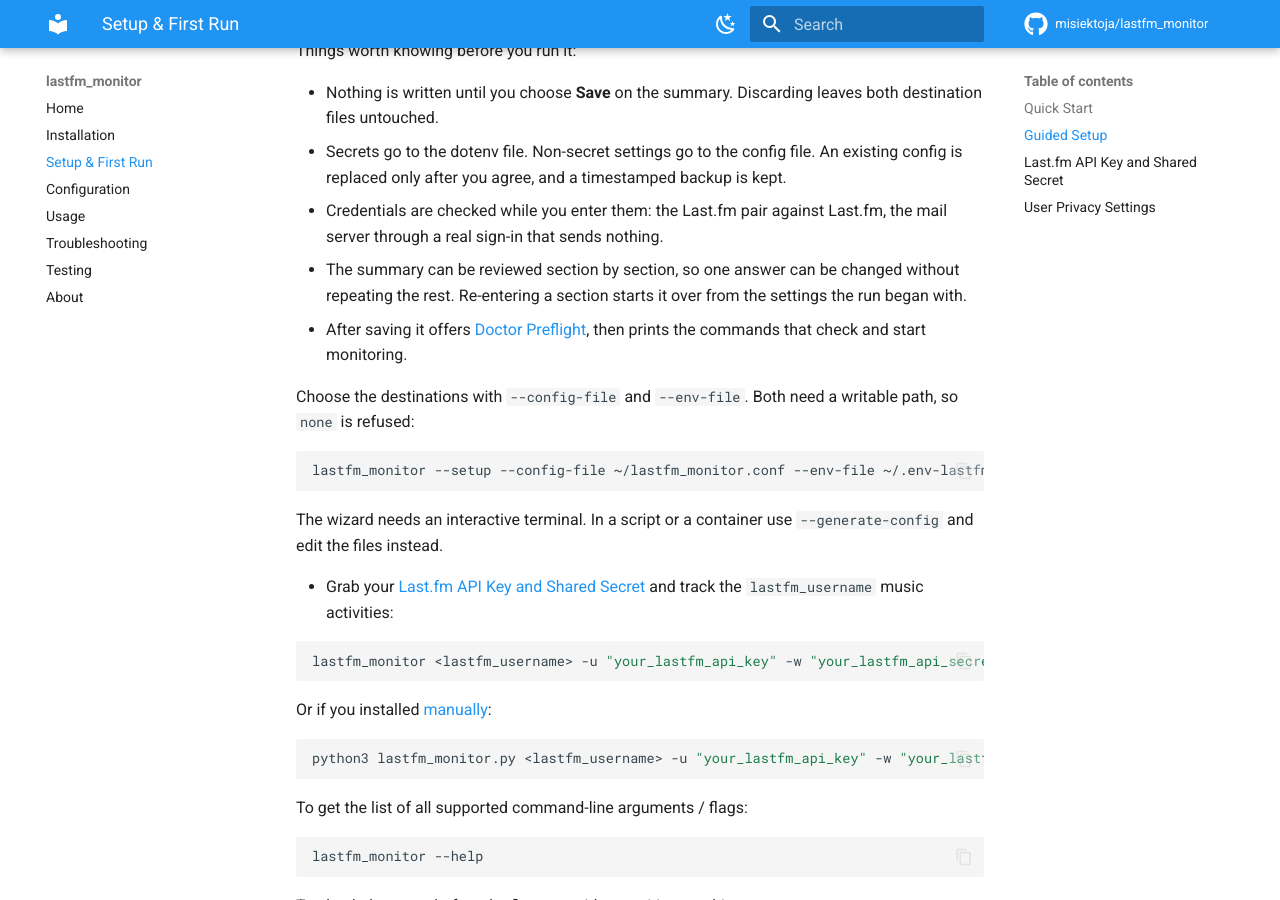
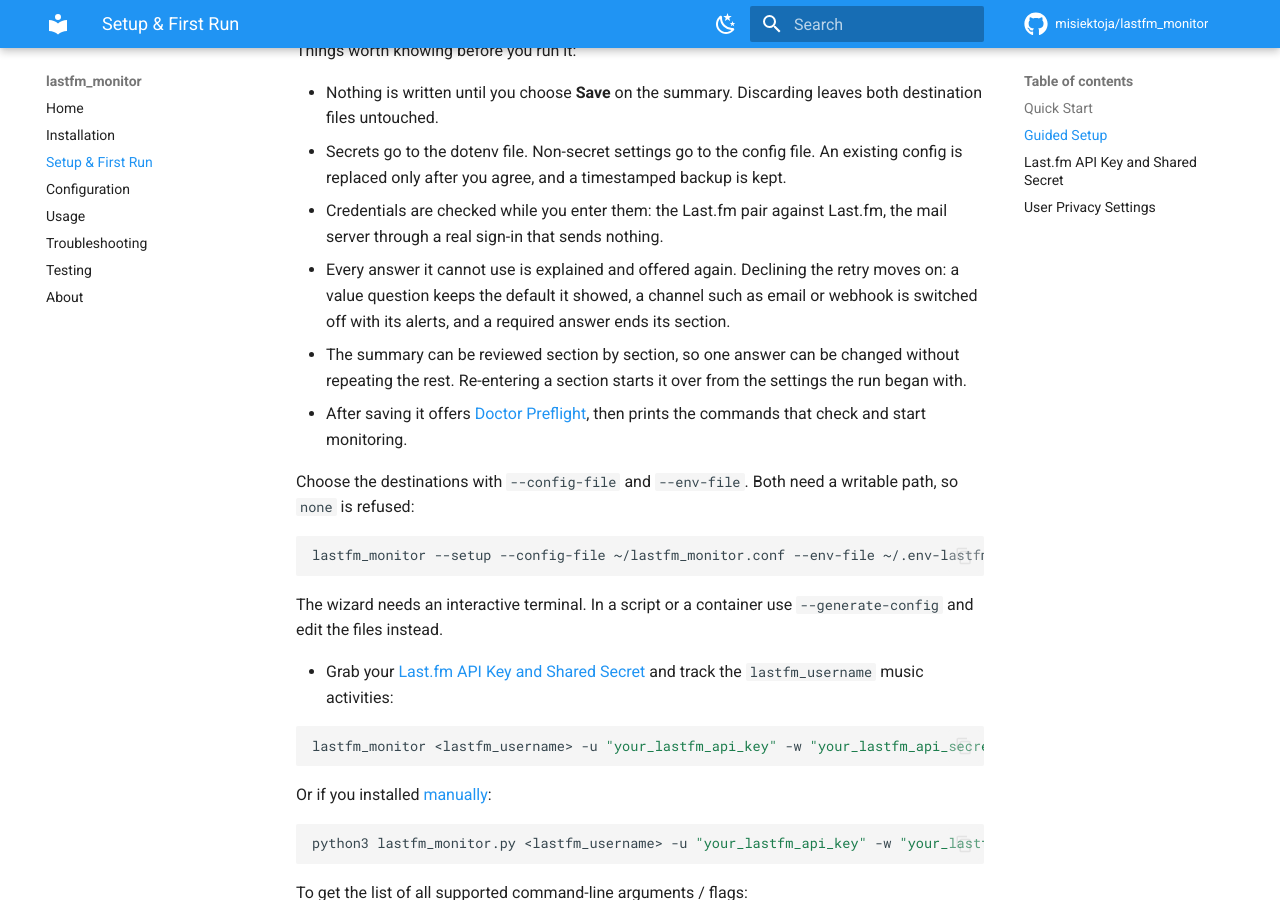
Before and after one commit to misiektoja/lastfm_monitor, an MkDocs documentation site: the page built from docs/setup-and-first-run.md, in a window 1280 px wide and 900 px high, scrolled down 581 px. Built offline with MkDocs 1.6.1 and Material for MkDocs 9.7.7, drawn with Linux system fonts in a browser that asks for light colours; comment, search, counter and statistics services are not loaded.

Commit message:
docs(setup): note what declining a wizard retry keeps

```diff
--- a/docs/setup-and-first-run.md
+++ b/docs/setup-and-first-run.md
@@ -24,6 +24,7 @@ Things worth knowing before you run it:
 - Nothing is written until you choose **Save** on the summary. Discarding leaves both destination files untouched.
 - Secrets go to the dotenv file. Non-secret settings go to the config file. An existing config is replaced only after you agree, and a timestamped backup is kept.
 - Credentials are checked while you enter them: the Last.fm pair against Last.fm, the mail server through a real sign-in that sends nothing.
+- Every answer it cannot use is explained and offered again. Declining the retry moves on: a value question keeps the default it showed, a channel such as email or webhook is switched off with its alerts, and a required answer ends its section.
 - The summary can be reviewed section by section, so one answer can be changed without repeating the rest. Re-entering a section starts it over from the settings the run began with.
 - After saving it offers [Doctor Preflight](troubleshooting.md#doctor-preflight), then prints the commands that check and start monitoring.
 
```
